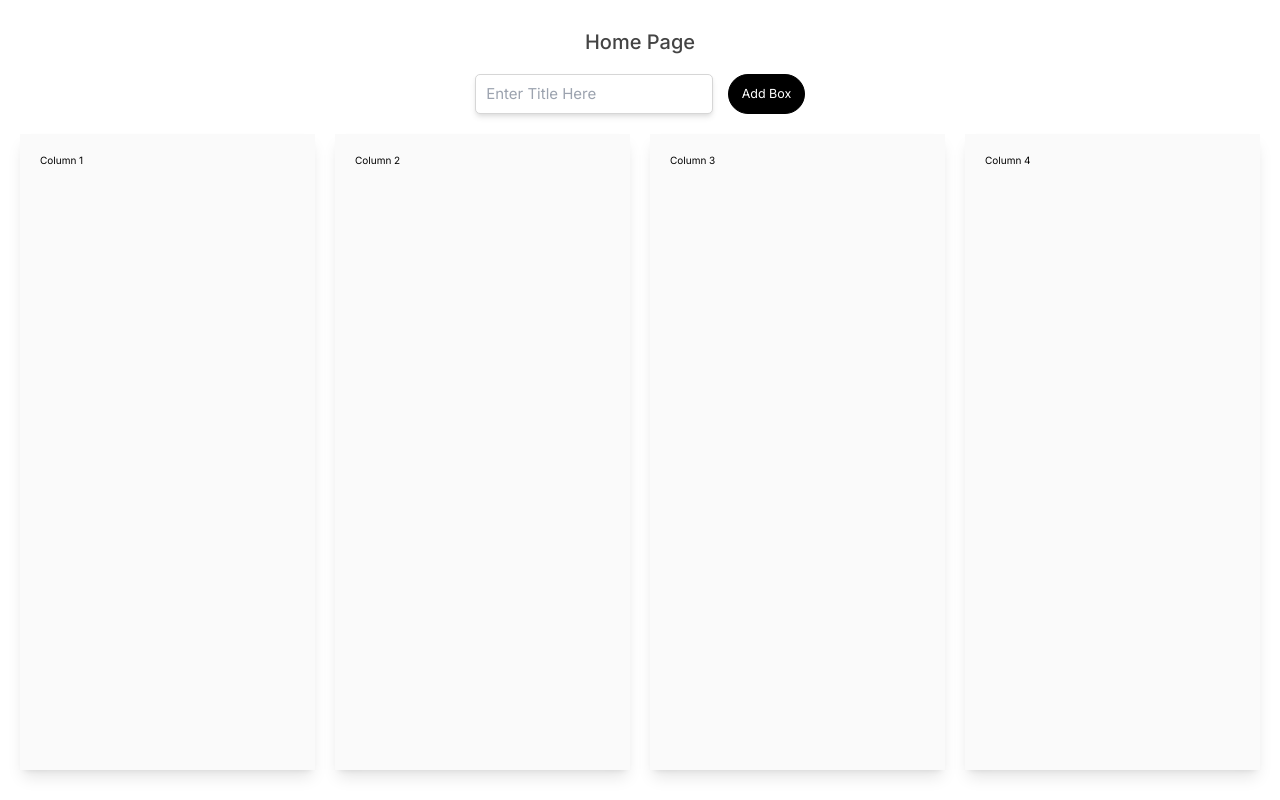
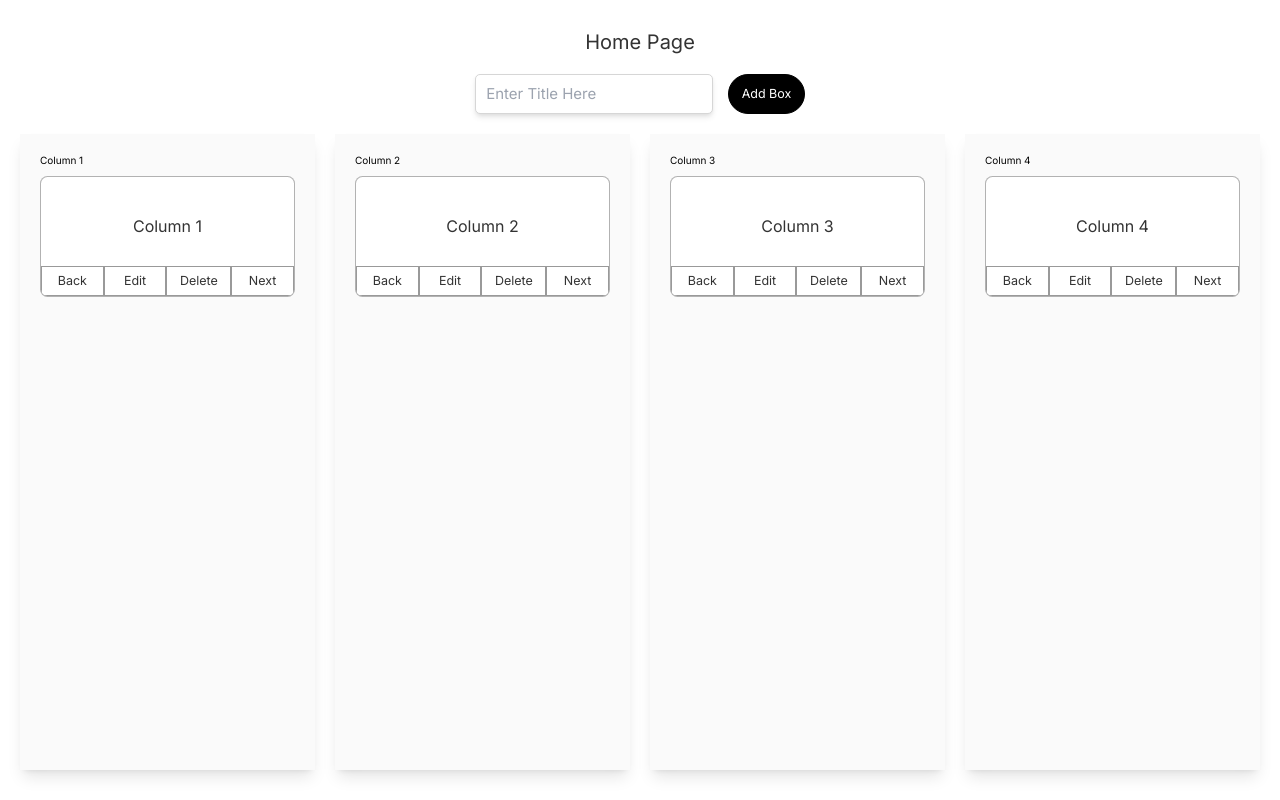
Before and after one commit to Farazkhanbwn/card-box-manager, a Next.js app: page / in a window 1280 px wide. Built offline with nearby package versions, Linux system fonts and the light colour scheme; sample sign-in values are in the browser's storage.

Commit message:
feat: design card box manager

```diff
--- a/src/app/card-box/components/card-container-column.tsx
+++ b/src/app/card-box/components/card-container-column.tsx
@@ -1,4 +1,5 @@
 import React, { FC } from 'react'
+import Card from './card'
 
 interface CardContainerColumnProps {
   title?: string
@@ -7,8 +8,11 @@ interface CardContainerColumnProps {
 
 const CardContainerColumn: FC<CardContainerColumnProps> = ({ title, className }) => {
   return (
-    <div className={`max-w-[32rem] min-w-[25rem] w-full min-h-full bg-[#fafafa] shadow-lg p-8 ${className}`}>
+    <div
+      className={`max-w-[32rem] min-w-[25rem] w-full min-h-full bg-[#fafafa] shadow-lg p-8 overflow-y-scroll flex flex-col gap-4 ${className}`}
+    >
       {title}
+      <Card title={title} />
     </div>
   )
 }
--- /dev/null
+++ b/src/app/card-box/components/card.tsx
@@ -0,0 +1,34 @@
+import CustomButton from '@/shared/components/custom-button/custom-button'
+import { CustomButtonTypes } from '@/shared/components/custom-button/custom-button.types'
+import CustomHeading from '@/shared/components/custom-heading/custom-heading'
+import React, { FC } from 'react'
+
+interface CardProps {
+  title?: string
+}
+
+const Card: FC<CardProps> = ({ title }) => {
+  return (
+    <div className="flex flex-col justify-evenly border border-black/30 bg-white rounded-xl overflow-hidden">
+      <CustomHeading type="secondary" className="text-center pb-12 pt-16 !mb-0">
+        {title}
+      </CustomHeading>
+      <div className="flex">
+        <CustomButton type={CustomButtonTypes.SECONDARY} className="rounded-none flex-1">
+          Back
+        </CustomButton>
+        <CustomButton type={CustomButtonTypes.SECONDARY} className="rounded-none flex-1">
+          Edit
+        </CustomButton>
+        <CustomButton type={CustomButtonTypes.SECONDARY} className="rounded-none flex-1">
+          Delete
+        </CustomButton>
+        <CustomButton type={CustomButtonTypes.SECONDARY} className="rounded-none flex-1">
+          Next
+        </CustomButton>
+      </div>
+    </div>
+  )
+}
+
+export default Card
--- a/src/shared/components/custom-button/custom-button.styles.ts
+++ b/src/shared/components/custom-button/custom-button.styles.ts
@@ -4,7 +4,7 @@ const primaryButtonStyles =
   'text-xl rounded-full border border-black bg-black py-2 px-5 text-sm text-white transition-all hover:bg-gray-100 hover:text-black disabled:opacity-50'
 
 const secondaryButtonStyles =
-  'hover:border-gray-700 hover:text-gray-700 absolute inset-y-0 right-0 my-1.5 mr-1.5 flex w-10 items-center justify-center rounded border border-gray-200 font-sans text-sm font-medium text-gray-400 disabled:opacity-50'
+  'text-xl rounded-full border border-black/40 py-2 px-5 text-sm text-black/80 transition-all hover:bg-gray-100 hover:text-black disabled:opacity-50'
 
 export const customButtonStyles = Object.freeze({
   [CustomButtonTypes.PRIMARY]: primaryButtonStyles,
--- a/src/shared/components/custom-heading/custom-heading.styles.module.css
+++ b/src/shared/components/custom-heading/custom-heading.styles.module.css
@@ -1,13 +1,13 @@
 .primary {
   font-size: 2rem;
-  font-weight: 500;
+  font-weight: 400;
   margin-bottom: 2rem;
-  color: rgb(68, 68, 68);
+  color: #333;
 }
 
 .secondary {
-  font-size: 1.4rem;
-  font-weight: 500;
+  font-size: 1.6rem;
+  font-weight: 400;
   margin-bottom: 2rem;
-  color: rgb(68, 68, 68);
+  color: #333;
 }
```
